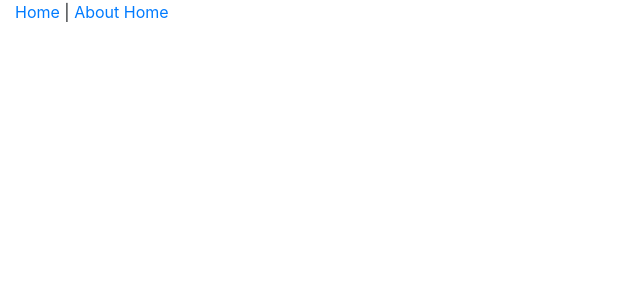
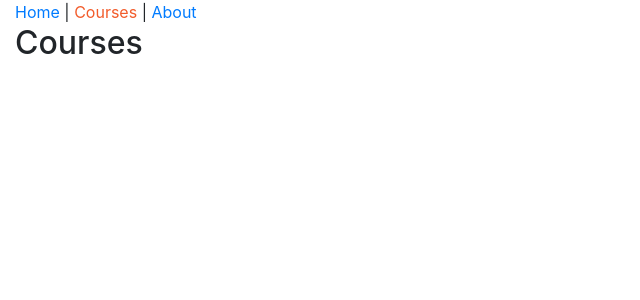
Before and after one commit to Cyrus-Kiprop/online-coursera, a React app: page /courses in a window 1280 px wide. Shown: the top 300 px of the page, without its empty margins (0-640 px from the left). Built offline with nearby package versions, Linux system fonts and the light colour scheme.

Commit message:
add page not found component

```diff
--- a/src/components/App.js
+++ b/src/components/App.js
@@ -1,15 +1,21 @@
 import React from 'react';
-import { Route } from 'react-router-dom';
+import { Route, Switch } from 'react-router-dom';
 import HomePage from './home/HomePage';
 import AboutPage from './about/AboutPage';
 import Header from './common/Header'
+import PageNotFound from './PageNotFound';
+import CoursesPage from './courses/CoursesPage';
 
 function App() {
   return (
     <div className="container-fluid">
       <Header/>
+      <Switch>
       <Route exact path="/" component={HomePage} />
       <Route path="/about" component={AboutPage} />
+      <Route path="/courses" component={CoursesPage} />
+      <Route component={PageNotFound}/>
+      </Switch>
     </div>
   );
 }
--- /dev/null
+++ b/src/components/PageNotFound.js
@@ -0,0 +1,4 @@
+// handle unknown routes in our app
+import React from 'react'
+const PageNotFound =()=> <h1>Oops! Page not found.</h1>
+export default PageNotFound;
--- a/src/components/common/Header.js
+++ b/src/components/common/Header.js
@@ -1,15 +1,21 @@
 import React from 'react';
 import { NavLink } from 'react-router-dom'; //handle all of our links
 
+//excellente
 const Header = () => {
   const activeStyle = { color: '#F25B2A' }; // inline styling for all active links in our app
   return (
     <nav>
       <NavLink to="/" activeStyle={activeStyle} exact>
         Home
-      </NavLink>{' | '}
-      <NavLink to="/about" activeStyle={activeStyle}>About
-        Home
+      </NavLink>
+      {' | '}
+      <NavLink to="/courses" activeStyle={activeStyle} exact>
+        Courses
+      </NavLink>
+      {' | '}
+      <NavLink to="/about" activeStyle={activeStyle}>
+        About
       </NavLink>
     </nav>
   );
--- /dev/null
+++ b/src/components/courses/CoursesPage.js
@@ -0,0 +1,9 @@
+import React from 'react';
+
+class CoursesPage extends React.Component {
+  render() {
+    return <h2>Courses</h2>;
+  }
+}
+
+export default CoursesPage;
```
